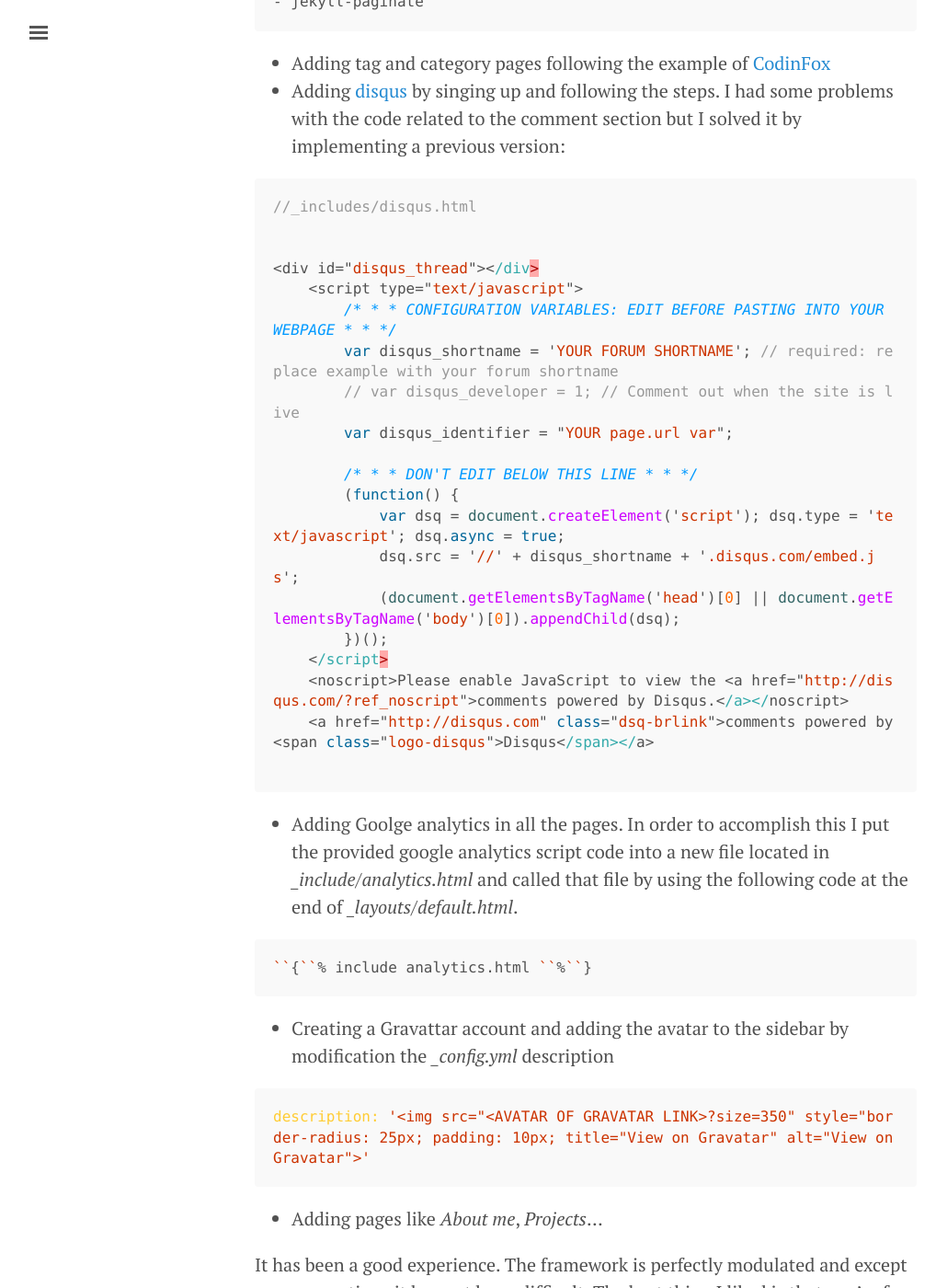
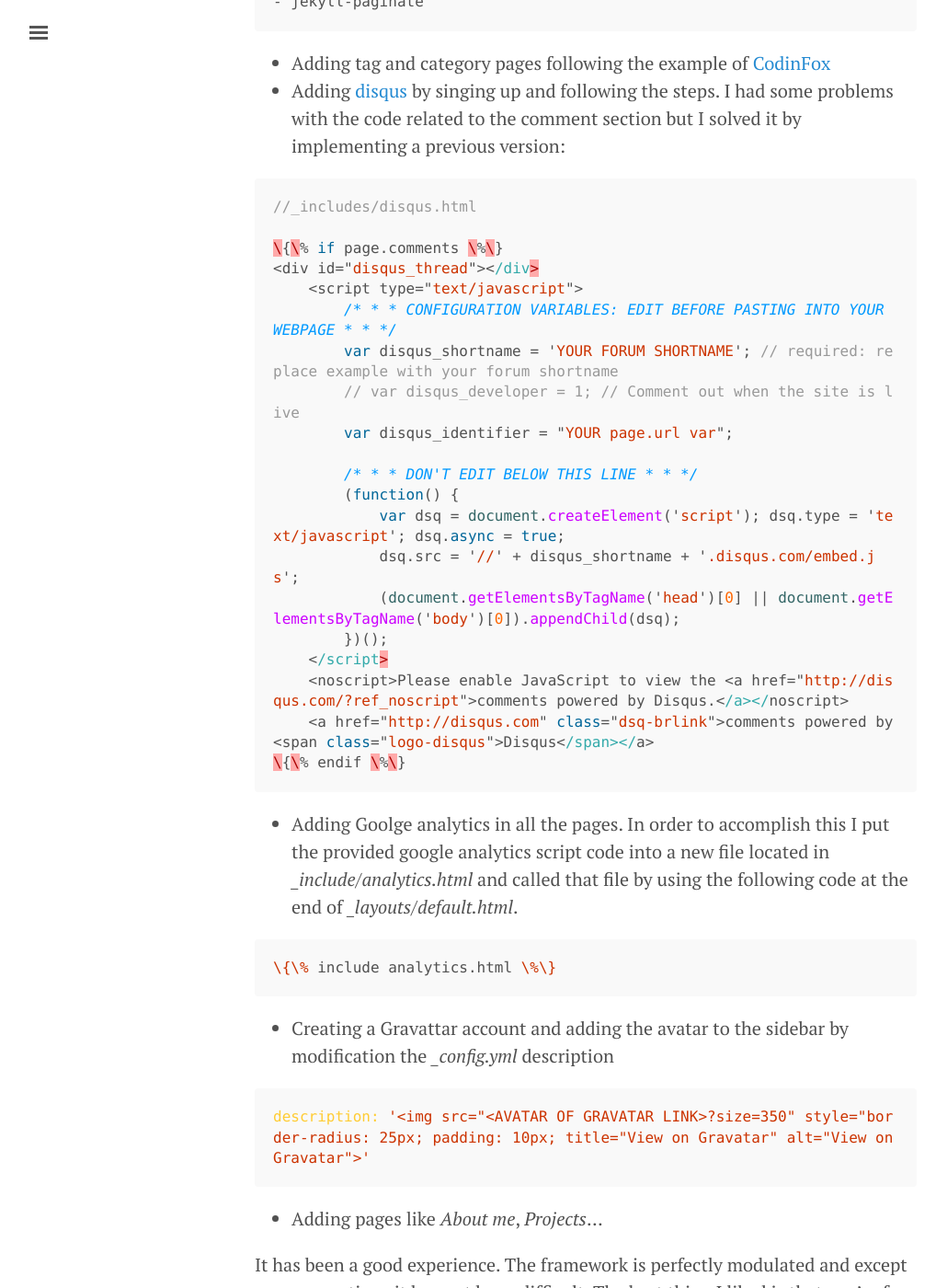
Before and after one commit to jdecastroc/jdecastroc-blog, a Jekyll site: the page built from _posts/2017-04-06-create-jekyll-blog.md, in a window 1280 px wide and 1400 px high, scrolled down 1879 px. Shown: the whole window at 92% size, without its empty margins (3-1021 px from the left). Built offline with Jekyll 4.4.1, drawn with Linux system fonts in a browser that asks for light colours; nearby versions of some CDN libraries; comment, search, counter and statistics services are not loaded.

````diff
--- a/_posts/2017-04-06-create-jekyll-blog.md
+++ b/_posts/2017-04-06-create-jekyll-blog.md
@@ -62,7 +62,7 @@ gems:
 ```js
 //_includes/disqus.html
 
-{% if page.comments %}
+\{\% if page.comments \%\}
 <div id="disqus_thread"></div>
     <script type="text/javascript">
         /* * * CONFIGURATION VARIABLES: EDIT BEFORE PASTING INTO YOUR WEBPAGE * * */
@@ -79,12 +79,12 @@ gems:
     </script>
     <noscript>Please enable JavaScript to view the <a href="http://disqus.com/?ref_noscript">comments powered by Disqus.</a></noscript>
     <a href="http://disqus.com" class="dsq-brlink">comments powered by <span class="logo-disqus">Disqus</span></a>
-{% endif %}
+\{\% endif \%\}
 ```
 - Adding Goolge analytics in all the pages. In order to accomplish this I put the provided google analytics script code into a new file located in *_include/analytics.html* and called that file by using the following code at the end of *_layouts/default.html*.
 
 ```sh
-``{``% include analytics.html ``%``}
+\{\% include analytics.html \%\}
 ```
 
 - Creating a Gravattar account and adding the avatar to the sidebar by modification the *_config.yml* description
````
